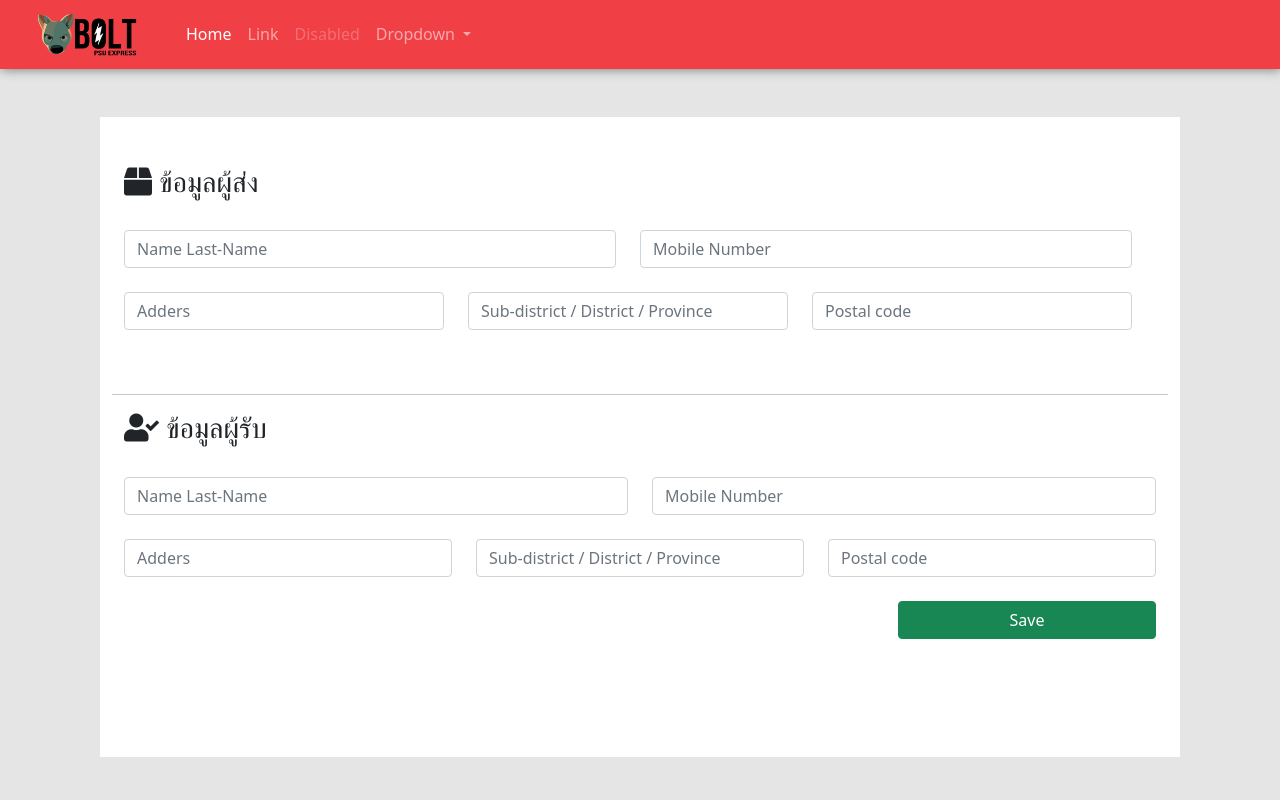
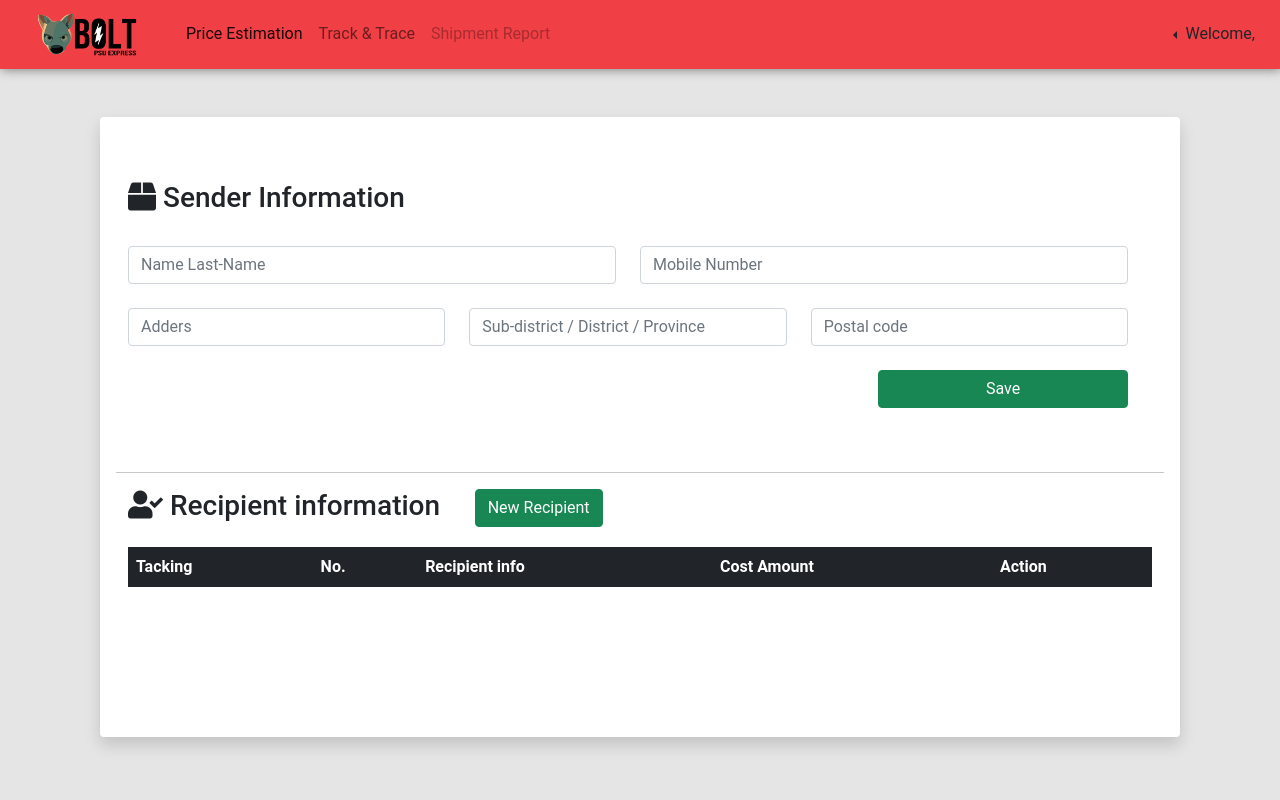
Before and after one commit to BTanakan/newgit, a PHP site: page /backend/backend.php in a window 1280 px wide. Run offline with PHP 8.4, Linux system fonts and the light colour scheme; lists and menus that the app fills with data are empty.

Commit message:
Complete Backend.php

```diff
--- a/backend/backend.css
+++ b/backend/backend.css
@@ -1,8 +1,25 @@
-body{
-    background-color:#E5E5E5;
+*{
+    margin: 0 ;
+    padding: 0;
+    box-sizing: border-box;
+    font-family: 'Roboto', sans-serif;
+
 }
 
 nav{
     box-shadow: 1px 1px 10px grey;
     background-color:#F03F45;
 }
+
+@media screen and (min-width: 800px){
+    div.container{
+        background-color: white;
+        width: 1080px;
+        height: 620px;
+    }
+}
+.container{
+    background-color: white;
+    height: 720px;
+
+}
--- a/backend/backend.php
+++ b/backend/backend.php
@@ -1,4 +1,4 @@
-<?php session_start(); ?>
+<?php session_start();  ?>
 <!doctype html>
 <html lang="en">
 
@@ -6,22 +6,24 @@
     <title>Bolt</title>
     <!-- Required meta tags -->
     <meta charset="utf-8">
-    <meta name="viewport" content="width=device-width, initial-scale=1,">
+    <meta name="viewport" content="width=device-width, initial-scale=1, shrink-to-fit=no">
 
     <!-- Bootstrap CSS -->
-    <link rel="stylesheet" href="../css/bootstrap.min.css">
+
     <link rel="stylesheet" href="backend.css">
+    <link href="https://cdn.jsdelivr.net/npm/bootstrap@5.0.0-beta3/dist/css/bootstrap.min.css" rel="stylesheet"
+        integrity="sha384-eOJMYsd53ii+scO/bJGFsiCZc+5NDVN2yr8+0RDqr0Ql0h+rP48ckxlpbzKgwra6" crossorigin="anonymous">
 
     <!-- font awesome -->
     <link rel="stylesheet" href="https://cdnjs.cloudflare.com/ajax/libs/font-awesome/5.15.3/css/all.min.css"
         integrity="sha512-iBBXm8fW90+nuLcSKlbmrPcLa0OT92xO1BIsZ+ywDWZCvqsWgccV3gFoRBv0z+8dLJgyAHIhR35VZc2oM/gI1w=="
-        crossorigin="anonymous" />
+        crossorigin="anonymous">
 
 </head>
 
-<body>
+<body style="background-color:#E5E5E5;">
     <section>
-        <nav class="navbar navbar-expand-lg navbar-dark">
+        <nav class="navbar navbar-expand-lg navbar-light">
             <div class="container-fluid">
                 <a class="navbar-brand" href="#"><img src="../photo/logo.png" width="150px"></a>
                 <button class="navbar-toggler" type="button" data-bs-toggle="collapse"
@@ -32,28 +34,40 @@
                 <div class="collapse navbar-collapse" id="navbarSupportedContent">
                     <ul class="navbar-nav me-auto mb-2 mb-lg-0">
                         <li class="nav-item">
-                            <a class="nav-link active" aria-current="page" href="#">Home</a>
+                            <a class="nav-link active" aria-current="page" href="#">Price Estimation</a>
                         </li>
                         <li class="nav-item">
-                            <a class="nav-link" href="#">Link</a>
+                            <a class="nav-link" href="#">Track & Trace</a>
                         </li>
                         <li class="nav-item">
-                            <a class="nav-link disabled" href="#" tabindex="-1" aria-disabled="true">Disabled</a>
+                            <a class="nav-link disabled" href="#" tabindex="-1" aria-disabled="true">Shipment Report</a>
                         </li>
-                        <li class="nav-item dropdown">
-                            <a class="nav-link dropdown-toggle" href="#" id="navbarDropdown" role="button"
+                    </ul>
+                    <ul class="navbar-nav ml-auto mt-2 mt-lg-0">
+                        <?php
+                            //if(isset($_SESSION["name"])){
+                        ?>
+                        <li class="nav-item" style="float:right; right:125px;">
+                            <div class="dropdown dropstart">
+                                <button class="btn dropdown-toggle" type="button" id="navbarDropdown"
                                     data-bs-toggle="dropdown" aria-expanded="false">
-                                Dropdown
-                            </a>
-                            <ul class="dropdown-menu" aria-labelledby="navbarDropdown">
-                                <li><a class="dropdown-item" href="#">Action</a></li>
-                                <li><a class="dropdown-item" href="#">Another action</a></li>
+                                    Welcome, <?php //echo $_SESSION["name"];?>
+                                </button>
+
+
+                                <ul class="dropdown-menu dropdown-menu-dark " aria-labelledby="navbarDropdown">
+                                    <li><a class="dropdown-item" href="#">Edit your Profile</a></li>
+                                    <li><a class="dropdown-item" href="#">Change Password</a></li>
                                     <li>
                                         <hr class="dropdown-divider">
                                     </li>
-                                <li><a class="dropdown-item" href="#">Something else here</a></li>
+                                    <li><a class="dropdown-item" href="#">Logout</a></li>
                                 </ul>
+                            </div>
                         </li>
+                        <?php
+                         //}
+                        ?>
                     </ul>
                 </div>
             </div>
@@ -61,12 +75,12 @@
     </section>
     <br><br>
     <section>
-        <div class="container" style="background-color:white; width:1080px; height:640px; ">
+        <div class="container shadow p-3 mb-5 bg-body rounded">
             <div class="container-fluid">
-                <form action="post" class="row" id="PostalForm">
+                <form action="post" class="row" id="SendForm">
                     <div class="row g-4">
                         <div class="header">
-                            <h3><i class="fas fa-box"></i> ข้อมูลผู้ส่ง</h3>
+                            <h3><i class="fas fa-box"></i> Sender Information</h3>
                         </div>
                         <div class="col-md-6">
                             <input class="form-control" type="text" name="NameSend" id="NameSend"
@@ -88,35 +102,6 @@
                             <input class="form-control" type="text" name="PostcodeSend" id="PostcodeSend"
                                 placeholder="Postal code" required>
                         </div>
-                    </div>
-            </div>
-            <br><br>
-            <hr>
-            <div class="container-fluid">
-                <div class="row g-4">
-                    <div class="header">
-                        <h3><i class="fas fa-user-check"></i> ข้อมูลผู้รับ</h3>
-                    </div>
-                    <div class="col-md-6">
-                        <input class="form-control" type="text" name="NameReceive" id="NameReceive"
-                            placeholder="Name Last-Name" required>
-                    </div>
-                    <div class="col-md-6">
-                        <input class="form-control" type="tel" name="MBNameReceive" id="MBNameReceive"
-                            placeholder="Mobile Number" required>
-                    </div>
-                    <div class="col-md-4">
-                        <input class="form-control" type="text" name="AddersReceive" id="AddersReceive"
-                            placeholder="Adders" required>
-                    </div>
-                    <div class="col-md-4">
-                        <input class="form-control" type="text" name="Adders2Receive" id="Adders2Receive"
-                            placeholder="Sub-district / District / Province" required>
-                    </div>
-                    <div class="col-md-4">
-                        <input class="form-control" type="text" name="PostcodeReceive" id="PostcodeReceive"
-                            placeholder="Postal code" required>
-                    </div>
                         <div class="col">
                             <input class="btn btn-success" type="submit" name="btnSave" value="Save"
                                 style="float:right; width: 25% ">
@@ -124,36 +109,127 @@
                     </div>
                 </form>
             </div>
+            <br><br>
+            <hr>
+            <div class="container-fluid">
+                <div class="row g-3">
+                    <div class="col-md-4">
+                        <h3><i class="fas fa-user-check"></i> Recipient information</h3>
                     </div>
-    </section>
-    <section>
-        <div class="modal" tabindex="-1" id="ModalFade">
-            <div class="modal-dialog">
-                <div class="modal-content">
-                    <div class="modal-header">
-                        <h5 class="modal-title">Modal title</h5>
-                        <button type="button" class="btn-close" data-bs-dismiss="modal" aria-label="Close"></button>
+                    <div class="col-md-3">
+                        <button class="btn btn-success" data-bs-toggle="modal" data-bs-target="#ReceiveModal">New
+                            Recipient</button>
                     </div>
-                    <div class="modal-body">
-                        <p>Modal body text goes here.</p>
-                    </div>
-                    <div class="modal-footer">
-                        <button type="button" class="btn btn-secondary" data-bs-dismiss="modal">Close</button>
+                    <div class="col-md-12">
+                        <table class="table table-striped table-hover" id="myTable">
+                            <thead class="table-dark">
+                                <tr>
+                                    <th>Tacking</th>
+                                    <th>No.</th>
+                                    <th>Recipient info</th>
+                                    <th>Cost Amount</th>
+                                    <th>Action</th>
+                                </tr>
+                            </thead>
+                            <tbody>
+                                <?php
+                            // $sql = "select * from book";
+                            // if($result = $conn->query($sql)){
+                            //     if($result -> num_rows > 0){
+                            //         while($row=$result->fetch_array()){
+                            //             echo "<tr>";
+                            //             echo "<td>".$row["Tacking"]."</td>";
+                            //             echo "<td>".$row["Name"]."</td>";
+                            //             echo "<td>".$row["Author"]."</td>";
+                            //             echo "<td>".$row["Stock"]."</td>";
+                            //             echo "<td>".$row["Price"]."</td>";
+                            //             echo "<td>";
+                            //             echo "<span title='View' data-toggle='tooltip' class='view_data'  id='" . $row["ISBN"] . "' style='padding-right:5px'><i class='fas fa-eye'></i></span>";
+                            //             echo "<span title='Edit' data-toggle='tooltip' class='edit_data' id='" . $row["ISBN"] . "' style='padding-right:5px'><i class='fas fa-pen'></i></span>";
+                            //             echo "<span title='Delete' data-toggle='tooltip' class='delete_data' id='" . $row["ISBN"] . "' fname='" . $row["Image"] . "' style='padding-right:5px'><i class='fas fa-trash'></i></span>";
+                            //             echo"</td>";
+                            //             echo"</tr>";
+                            //         }
+                                            ?>
+                            </tbody>
+                        </table>
+                        <?php
+                            //         $result->free();
+                            //     } else {
+                            //         echo "<p class='lead' style='color:#fbeeac'><em>No records were found.</em></p>";
+                            //     }
+                            // } else {
+                            //     echo "Error: could not able to execute $sql." .$conn->error;
+                            // }
+                    ?>
                     </div>
                 </div>
             </div>
         </div>
     </section>
+
+    <!-- Modal Section -->
+    <div class="modal fade" id="ReceiveModal">
+        <div class="modal-dialog ">
+            <div class="modal-content">
+                <form method="post" id="ReceiveForm">
+                    <div class="modal-header">
+                        <h4 class="modal-title"><i class="fas fa-user-check"></i> Recipient information</h4>
+                        <button type="button" class="btn-close" data-bs-dismiss="modal" id="xClose"></button>
+                    </div>
+                    <div class="modal-body">
+                        <div class="container-fluid">
+                            <div class="row g-3">
+                                <div class="col-md-6 form-floating">
+                                    <input class="form-control" type="text" name="NameReceive" id="NameReceive"
+                                        placeholder="Name Last-Name" required>
+                                    <label for="NameReceive">Name Last-Name</label>
+                                </div>
+
+                                <div class="col-md-6 form-floating">
+                                    <input class="form-control" type="tel" name="MBNameReceive" id="MBNameReceive"
+                                        placeholder="Mobile Number" required>
+                                    <label for="MBNameReceive">Mobile Number</label>
+                                </div>
+
+                                <div class="col-md-12 form-floating">
+                                    <input class="form-control" type="text" name="AddersReceive" id="AddersReceive"
+                                        placeholder="Adders" required>
+                                    <label for="AddersReceive">Adders</label>
+                                </div>
+
+                                <div class="col-md-12 form-floating">
+                                    <input class="form-control" type="text" name="Adders2Receive" id="Adders2Receive"
+                                        placeholder="Sub-district / District / Province" required>
+                                    <label for="Adders2Receive">Sub-district / District / Province</label>
+                                </div>
+
+                                <div class="col-md-12 form-floating">
+                                    <input class="form-control" type="text" name="PostcodeReceive" id="PostcodeReceive"
+                                        placeholder="Postal code" required>
+                                    <label for="PostcodeReceive">Postal code</label>
+                                </div>
+                            </div>
+                        </div>
+                    </div>
+                    <div class="modal-footer">
+                        <input class="btn btn-success" type="submit" name="btnSave" value="Save"
+                            style="float:right; width: 25% ">
+                    </div>
+                </form>
+            </div>
+        </div>
+    </div>
+
     <!-- Optional JavaScript -->
     <!-- jQuery first, then Popper.js, then Bootstrap JS -->
-    <script src="../js/bootstrap.bundle.js"></script>
-    </script>
+
     <script src="https://ajax.googleapis.com/ajax/libs/jquery/3.6.0/jquery.min.js"></script>
     <script src="https://cdnjs.cloudflare.com/ajax/libs/popper.js/1.14.7/umd/popper.min.js"
         integrity="sha384-UO2eT0CpHqdSJQ6hJty5KVphtPhzWj9WO1clHTMGa3JDZwrnQq4sF86dIHNDz0W1" crossorigin="anonymous">
     </script>
-    <script src="https://stackpath.bootstrapcdn.com/bootstrap/4.3.1/js/bootstrap.min.js"
-        integrity="sha384-JjSmVgyd0p3pXB1rRibZUAYoIIy6OrQ6VrjIEaFf/nJGzIxFDsf4x0xIM+B07jRM" crossorigin="anonymous">
+    <script src="https://cdn.jsdelivr.net/npm/bootstrap@5.0.0-beta3/dist/js/bootstrap.bundle.min.js"
+        integrity="sha384-JEW9xMcG8R+pH31jmWH6WWP0WintQrMb4s7ZOdauHnUtxwoG2vI5DkLtS3qm9Ekf" crossorigin="anonymous">
     </script>
     <script>
     $(function() {
@@ -173,8 +249,13 @@
                 }
             });
         });
+        $("#showModal").submit(function() {
+            event.preventDefault();
+            $("#ReceiveForm").modal("show");
+        });
     });
     </script>
 </body>
 
 </html>
+<?php  ?>
--- a/include/config.php
+++ b/include/config.php
@@ -3,6 +3,7 @@ define("DB_SERVER","localhost");
 define("DB_USERNAME","root");
 define("DB_PASSWORD","");
 define("DB_NAME","bolt");
+
 $conn=new mysqli(DB_SERVER,DB_USERNAME,DB_PASSWORD,DB_NAME);
 if($conn==false){
     die ("Error: could not connect.".$conn->connect_error);
```
Also changed, not shown: backend/Postal.php (added, +11 -0 lines), FAQ.html (line endings or trailing spaces). Lines whose indentation alone changed are shown as unchanged.
